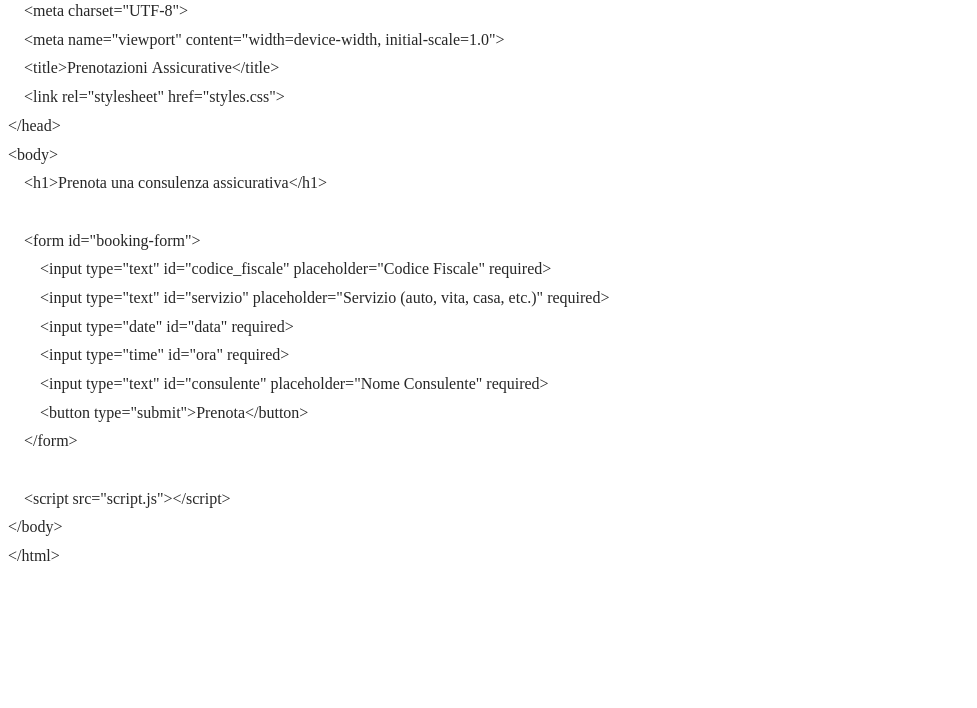
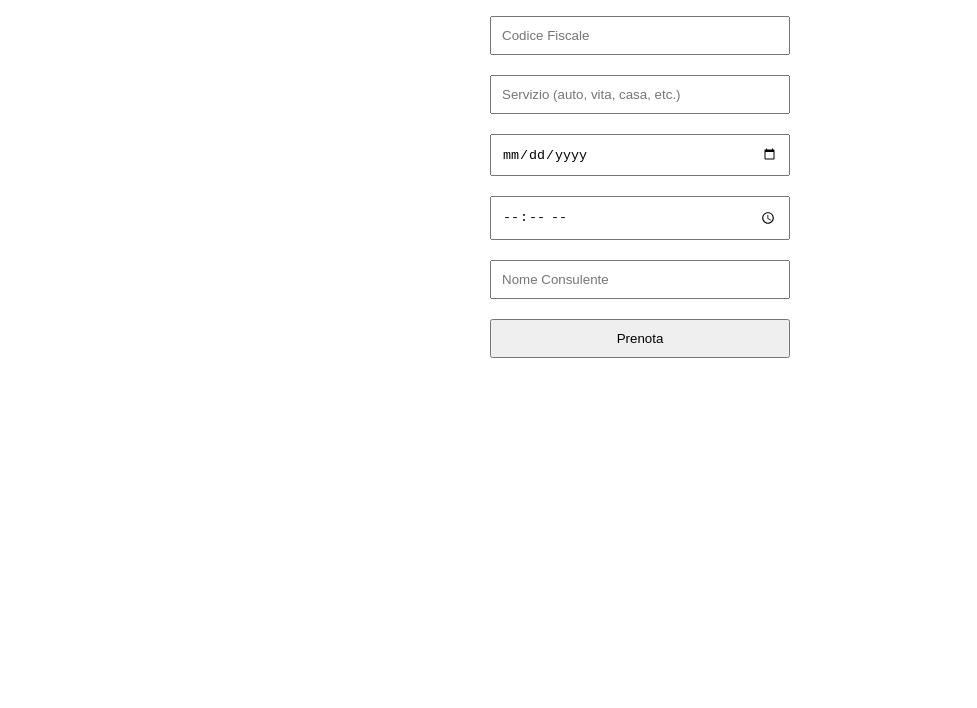
Before and after one commit to Marti-na7/Project_Work, a plain HTML site: page frontend:/index.html in a window 1280 px wide. Shown: the part 92-800 px from the top of the page, without its empty margins (0-977 px from the left). Drawn offline with Linux system fonts and the light colour scheme.

Commit message:
index.html

```diff
--- a/frontend:/index.html
+++ b/frontend:/index.html
@@ -1,41 +1,31 @@
-<!DOCTYPE html PUBLIC "-//W3C//DTD HTML 4.01//EN" "http://www.w3.org/TR/html4/strict.dtd">
-<html>
+<!DOCTYPE html>
+<html lang="it">
 <head>
-  <meta http-equiv="Content-Type" content="text/html; charset=utf-8">
-  <meta http-equiv="Content-Style-Type" content="text/css">
-  <title></title>
-  <meta name="Generator" content="Cocoa HTML Writer">
-  <meta name="CocoaVersion" content="2113.65">
-  <style type="text/css">
-    p.p1 {margin: 0.0px 0.0px 10.7px 0.0px; text-align: justify; font: 16.0px 'Times New Roman'; color: #000000; color: rgba(0, 0, 0, 0.85); -webkit-text-stroke: rgba(0, 0, 0, 0.85)}
-    p.p2 {margin: 0.0px 0.0px 10.7px 0.0px; text-align: justify; font: 16.0px 'Times New Roman'; color: #000000; color: rgba(0, 0, 0, 0.85); -webkit-text-stroke: rgba(0, 0, 0, 0.85); background-color: #ffffff}
-    span.s1 {font-kerning: none; background-color: #ffffff}
-    span.s2 {font-kerning: none}
-  </style>
+    <meta charset="UTF-8">
+    <meta name="viewport" content="width=device-width, initial-scale=1.0">
+    <title>Prenotazioni Assicurative</title>
+    <link rel="stylesheet" href="styles.css">
 </head>
 <body>
-<p class="p1"><span class="s1">&lt;!DOCTYPE html&gt; </span></p>
-<p class="p1"><span class="s1">&lt;html lang="it"&gt; </span></p>
-<p class="p1"><span class="s1">&lt;head&gt; </span></p>
-<p class="p1"><span class="s1">    &lt;meta charset="UTF-8"&gt; </span></p>
-<p class="p1"><span class="s1">    &lt;meta name="viewport" content="width=device-width, initial-scale=1.0"&gt; </span></p>
-<p class="p1"><span class="s1">    &lt;title&gt;Prenotazioni Assicurative&lt;/title&gt; </span></p>
-<p class="p1"><span class="s1">    &lt;link rel="stylesheet" href="styles.css"&gt; </span></p>
-<p class="p1"><span class="s1">&lt;/head&gt; </span></p>
-<p class="p1"><span class="s1">&lt;body&gt; </span></p>
-<p class="p1"><span class="s1">    &lt;h1&gt;Prenota una consulenza assicurativa&lt;/h1&gt; </span></p>
-<p class="p1"><span class="s1"> </span></p>
-<p class="p1"><span class="s1">    &lt;form id="booking-form"&gt; </span></p>
-<p class="p1"><span class="s1">        &lt;input type="text" id="codice_fiscale" placeholder="Codice Fiscale" required&gt; </span></p>
-<p class="p1"><span class="s1">        &lt;input type="text" id="servizio" placeholder="Servizio (auto, vita, casa, etc.)" required&gt; </span></p>
-<p class="p1"><span class="s1">        &lt;input type="date" id="data" required&gt; </span></p>
-<p class="p1"><span class="s1">        &lt;input type="time" id="ora" required&gt; </span></p>
-<p class="p1"><span class="s1">        &lt;input type="text" id="consulente" placeholder="Nome Consulente" required&gt; </span></p>
-<p class="p1"><span class="s1">        &lt;button type="submit"&gt;Prenota&lt;/button&gt; </span></p>
-<p class="p1"><span class="s1">    &lt;/form&gt; </span></p>
-<p class="p1"><span class="s1"> </span></p>
-<p class="p1"><span class="s1">    &lt;script src="script.js"&gt;&lt;/script&gt; </span></p>
-<p class="p1"><span class="s1">&lt;/body&gt; </span></p>
-<p class="p2"><span class="s2">&lt;/html&gt; </span></p>
+    <h1>Prenota una consulenza assicurativa</h1>
+    <form id="booking-form">
+
+        <input type="text" id="codice_fiscale" placeholder="Codice Fiscale" required>
+
+        <input type="text" id="servizio" placeholder="Servizio (auto, vita, casa, etc.)" required>
+
+        <input type="date" id="data" required>
+
+        <input type="time" id="ora" required>
+
+        <input type="text" id="consulente" placeholder="Nome Consulente" required>
+
+        <button type="submit">Prenota</button>
+
+    </form>
+
+    <script src="script.js"></script>
+
 </body>
+
 </html>
```
